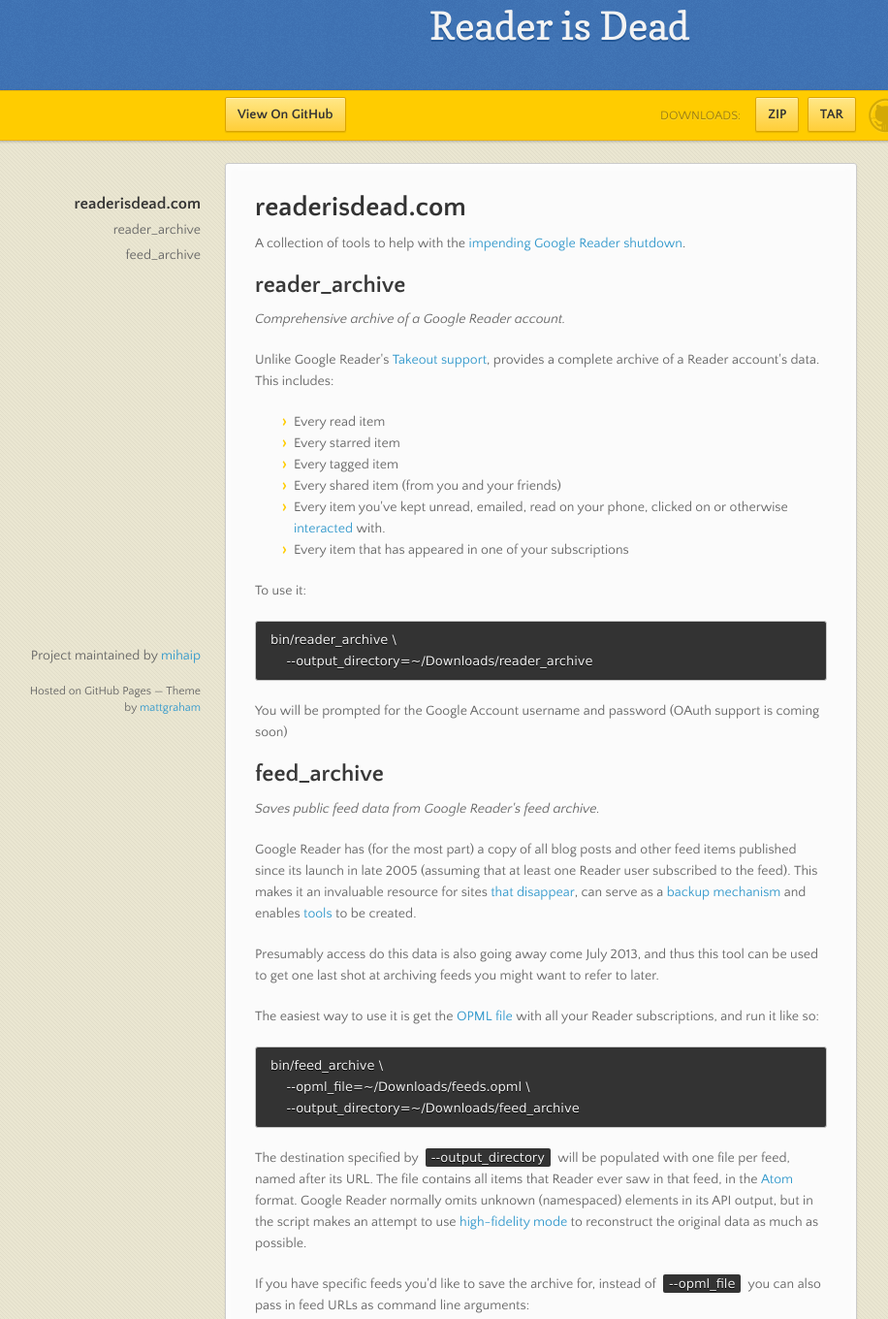
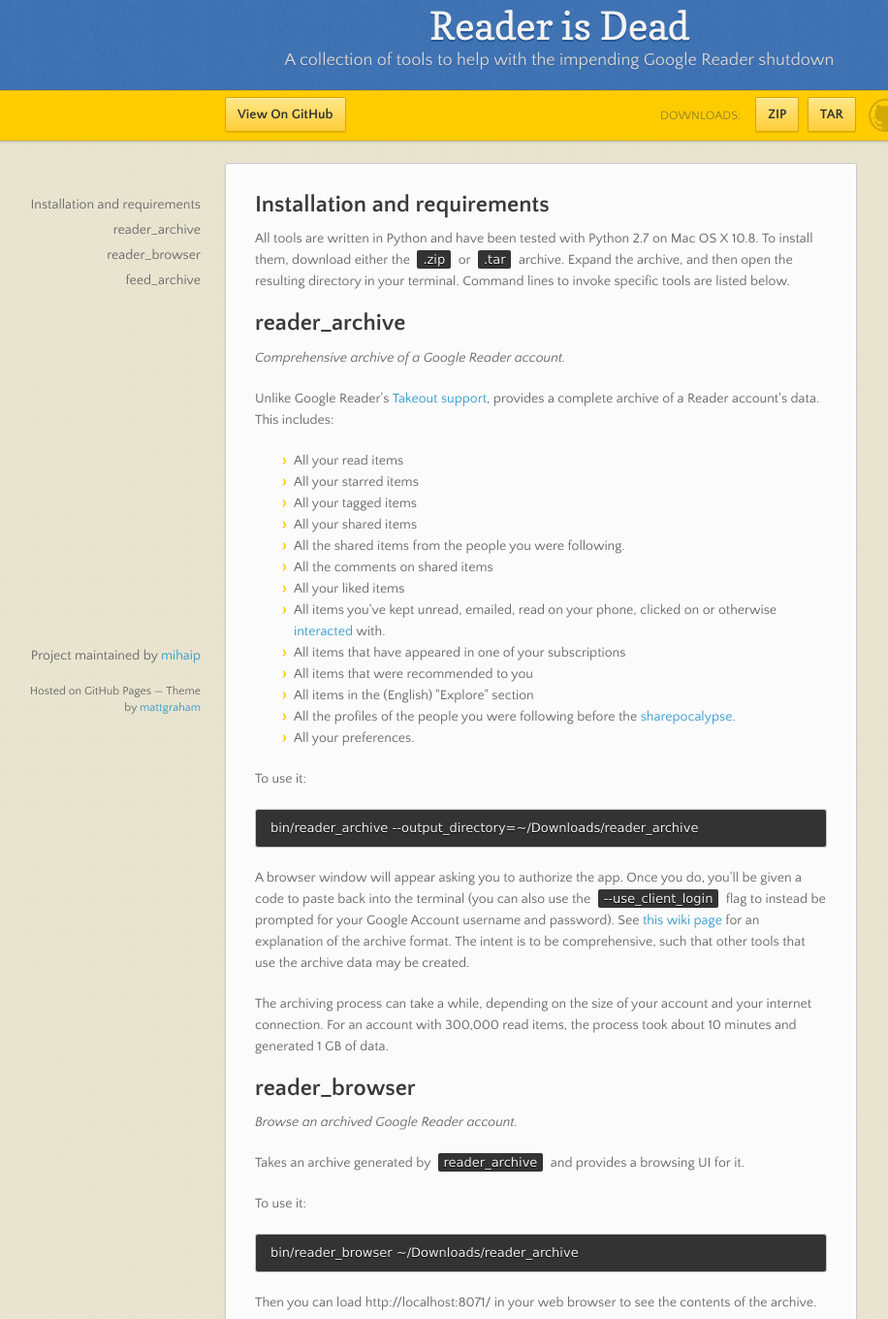
Before and after one commit to mihaip/readerisdead, a plain HTML site: page index.html in a window 1280 px wide. Shown: the part 22-1382 px from the top of the page at 97% size, without its empty margins (83-999 px from the left). Drawn offline with nearby package versions, Linux system fonts and the light colour scheme.

Commit message:
Create gh-pages branch via GitHub

```diff
--- a/index.html
+++ b/index.html
@@ -18,7 +18,7 @@
 
       <header>
         <h1>Reader is Dead</h1>
-        <p></p>
+        <p>A collection of tools to help with the impending Google Reader shutdown</p>
       </header>
 
       <div id="banner">
@@ -39,10 +39,10 @@
         <ul></ul>
       </nav>
       <section>
-        <h1>
-<a name="readerisdeadcom" class="anchor" href="#readerisdeadcom"><span class="octicon octicon-link"></span></a>readerisdead.com</h1>
+        <h2>
+<a name="installation-and-requirements" class="anchor" href="#installation-and-requirements"><span class="octicon octicon-link"></span></a>Installation and requirements</h2>
 
-<p>A collection of tools to help with the <a href="http://googlereader.blogspot.com/2013/03/powering-down-google-reader.html">impending Google Reader shutdown</a>.</p>
+<p>All tools are written in Python and have been tested with Python 2.7 on Mac OS X 10.8. To install them, download either the <a href="https://github.com/mihaip/readerisdead/zipball/master"><code>.zip</code></a> or <a href="https://github.com/mihaip/readerisdead/tarball/master"><code>.tar</code></a> archive. Expand the archive, and then open the resulting directory in your terminal. Command lines to invoke specific tools are listed below.</p>
 
 <h2>
 <a name="reader_archive" class="anchor" href="#reader_archive"><span class="octicon octicon-link"></span></a>reader_archive</h2>
@@ -52,19 +52,44 @@
 <p>Unlike Google Reader's <a href="http://googlesystem.blogspot.com/2012/11/export-google-reader-data-in-google.html">Takeout support</a>, provides a complete archive of a Reader account's data. This includes:</p>
 
 <ul>
-<li>Every read item</li>
-<li>Every starred item</li>
-<li>Every tagged item</li>
-<li>Every shared item (from you and your friends)</li>
-<li>Every item you've kept unread, emailed, read on your phone, clicked on or otherwise <a href="http://googlesystem.blogspot.com/2008/03/explore-your-interactions-with-google.html">interacted</a> with.</li>
-<li>Every item that has appeared in one of your subscriptions</li>
+<li>All your read items</li>
+<li>All your starred items</li>
+<li>All your tagged items</li>
+<li>All your shared items</li>
+<li>All the shared items from the people you were following.</li>
+<li>All the comments on shared items</li>
+<li>All your liked items</li>
+<li>All items you've kept unread, emailed, read on your phone, clicked on or otherwise <a href="http://googlesystem.blogspot.com/2008/03/explore-your-interactions-with-google.html">interacted</a> with.</li>
+<li>All items that have appeared in one of your subscriptions</li>
+<li>All items that were recommended to you</li>
+<li>All items in the (English) "Explore" section</li>
+<li>All the profiles of the people you were following before the <a href="http://googlereader.blogspot.com/2011/10/new-in-reader-fresh-design-and-google.html">sharepocalypse</a>.</li>
+<li>All your preferences.</li>
 </ul><p>To use it:</p>
 
-<pre><code>bin/reader_archive \
-    --output_directory=~/Downloads/reader_archive
+<pre><code>bin/reader_archive --output_directory=~/Downloads/reader_archive
 </code></pre>
 
-<p>You will be prompted for the Google Account username and password (OAuth support is coming soon)</p>
+<p>A browser window will appear asking you to authorize the app. Once you do, you'll be given a code to paste back into the terminal (you can also use the <code>--use_client_login</code> flag to instead be prompted for your Google Account username and password). See
+<a href="https://github.com/mihaip/readerisdead/wiki/reader_archive-Format">this wiki page</a> for an explanation of the archive format. The intent is to be comprehensive, such that other tools that use the archive data may be created.</p>
+
+<p>The archiving process can take a while, depending on the size of your account
+and your internet connection. For an account with 300,000 read items, the
+process took about 10 minutes and generated 1 GB of data.</p>
+
+<h2>
+<a name="reader_browser" class="anchor" href="#reader_browser"><span class="octicon octicon-link"></span></a>reader_browser</h2>
+
+<p><em>Browse an archived Google Reader account.</em></p>
+
+<p>Takes an archive generated by <code>reader_archive</code> and provides a browsing UI for it.</p>
+
+<p>To use it:</p>
+
+<pre><code>bin/reader_browser ~/Downloads/reader_archive
+</code></pre>
+
+<p>Then you can load http://localhost:8071/ in your web browser to see the contents of the archive.</p>
 
 <h2>
 <a name="feed_archive" class="anchor" href="#feed_archive"><span class="octicon octicon-link"></span></a>feed_archive</h2>
@@ -73,7 +98,7 @@
 
 <p>Google Reader has (for the most part) a copy of all blog posts and other feed items published since its launch in late 2005 (assuming that at least one Reader user subscribed to the feed). This makes it an invaluable resource for sites <a href="http://whytheluckystiff.net/">that</a> <a href="http://www.diveintomark.org/">disappear</a>, can serve as a <a href="http://wordpress.org/support/topic/whole-tables-gone-missing-from-db-hacked#post-1326219">backup mechanism</a> and enables <a href="http://www.streamspigot.com/feed-playback/">tools</a> to be created.</p>
 
-<p>Presumably access do this data is also going away come July 2013, and thus this tool can be used to get one last shot at archiving feeds you might want to refer to later.</p>
+<p>Presumably access to this data is also going away come July 2013, and thus this tool can be used to get one last shot at archiving feeds you might want to refer to later.</p>
 
 <p>The easiest way to use it is get the <a href="http://www.google.com/reader/subscriptions/export">OPML file</a> with all your Reader subscriptions, and run it like so:</p>
 
@@ -101,6 +126,16 @@
       </footer>
     </div>
     <!--[if !IE]><script>fixScale(document);</script><![endif]-->
+              <script type="text/javascript">
+            var gaJsHost = (("https:" == document.location.protocol) ? "https://ssl." : "http://www.");
+            document.write(unescape("%3Cscript src='" + gaJsHost + "google-analytics.com/ga.js' type='text/javascript'%3E%3C/script%3E"));
+          </script>
+          <script type="text/javascript">
+            try {
+              var pageTracker = _gat._getTracker("UA-42093314-1");
+            pageTracker._trackPageview();
+            } catch(err) {}
+          </script>
 
   </body>
 </html>
```
Also changed, not shown: params.json (+1 -1 lines).
